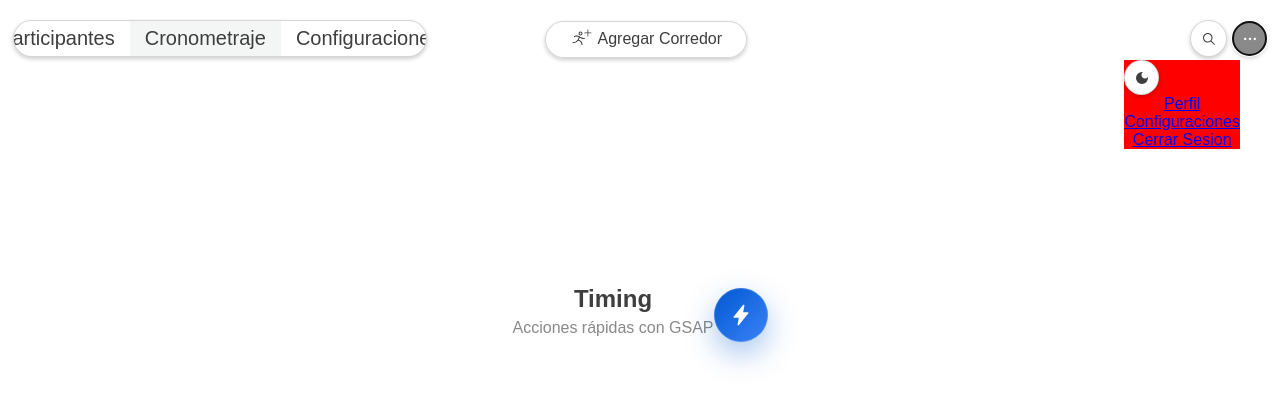
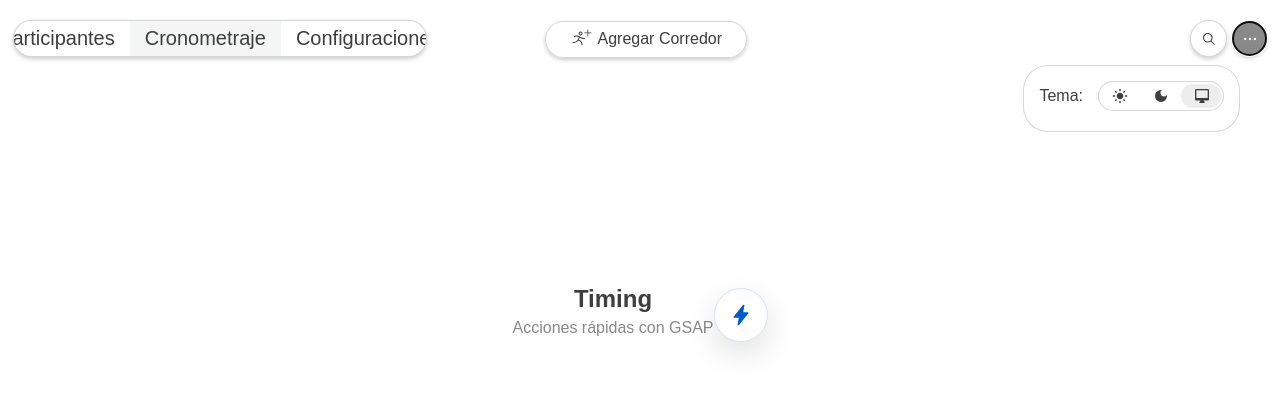
Before and after one commit to VexedElm035/gestion-folios, a React (Vite) app: page /timing in a window 1280 px wide. Both pictures are taken after a click on the button 1249 px from the left and 38 px from the top of the page. Shown: the top 404 px of the page. Built offline with nearby package versions, Linux system fonts and the light colour scheme.

Commit message:
Options menu improvement

```diff
--- a/index.html
+++ b/index.html
@@ -7,9 +7,10 @@
     <title>carrera</title>
     <script>
       (function() {
-        const theme = localStorage.getItem('theme') ||
-          (window.matchMedia('(prefers-color-scheme: dark)').matches ? 'dark' : 'light');
-        document.documentElement.classList.add(theme);
+        const saved = localStorage.getItem('theme');
+        const system = window.matchMedia('(prefers-color-scheme: dark)').matches ? 'dark' : 'light';
+        const effective = saved === 'dark' || saved === 'light' ? saved : system;
+        document.documentElement.classList.add(effective);
       })();
     </script>
   </head>
--- /dev/null
+++ b/src/components/navbar/elements/TableOptions.tsx
@@ -0,0 +1,70 @@
+import { useState } from 'react'
+import { IoIosArrowRoundDown } from "react-icons/io";
+import { IoIosArrowRoundUp } from "react-icons/io";
+import { IoLogoBuffer } from "react-icons/io";
+import { IoIosSettings } from "react-icons/io";
+import './tableoptions.css'
+
+const TableOptions = () => {
+    const [openSubmenu, setOpenSubmenu] = useState<null | 'group' | 'sort' | 'view'>(null);
+
+  return (
+    <div className='options-menu-view'>
+              <div
+                className={`options-menu-item ${openSubmenu === 'group' ? 'is-open' : ''}`}
+                onMouseEnter={() => setOpenSubmenu('group')}
+                onMouseLeave={() => setOpenSubmenu(null)}
+                onClick={() => setOpenSubmenu(openSubmenu === 'group' ? null : 'group')}
+              >
+                <div className='options-menu-element'>
+                  <IoLogoBuffer />
+                  <p>Agrupar por</p>
+                </div>
+                <div className='options-submenu'>
+                  <div className='options-submenu-item'>elemento1</div>
+                  <div className='options-submenu-item'>elemento2</div>
+                  <div className='options-submenu-item'>elemento3</div>
+                </div>
+              </div>
+
+              <div
+                className={`options-menu-item ${openSubmenu === 'sort' ? 'is-open' : ''}`}
+                onMouseEnter={() => setOpenSubmenu('sort')}
+                onMouseLeave={() => setOpenSubmenu(null)}
+                onClick={() => setOpenSubmenu(openSubmenu === 'sort' ? null : 'sort')}
+              >
+                <div className='options-menu-element'>
+                  <div className='sort-icons'>
+                    <IoIosArrowRoundUp className='sort-icons-icon-up'/>
+                    <IoIosArrowRoundDown className='sort-icons-icon-down'/>
+                  </div>
+                  <p>Ordenar por</p>
+                </div>
+                <div className='options-submenu'>
+                  <div className='options-submenu-item'>elemento1</div>
+                  <div className='options-submenu-item'>elemento2</div>
+                  <div className='options-submenu-item'>elemento3</div>
+                </div>
+              </div>
+
+              <div
+                className={`options-menu-item ${openSubmenu === 'view' ? 'is-open' : ''}`}
+                onMouseEnter={() => setOpenSubmenu('view')}
+                onMouseLeave={() => setOpenSubmenu(null)}
+                onClick={() => setOpenSubmenu(openSubmenu === 'view' ? null : 'view')}
+              >
+                <div className='options-menu-element'>
+                  <IoIosSettings />
+                  <p>Ver</p>
+                </div>
+                <div className='options-submenu'>
+                  <div className='options-submenu-item'>elemento1</div>
+                  <div className='options-submenu-item'>elemento2</div>
+                  <div className='options-submenu-item'>elemento3</div>
+                </div>
+              </div>
+            </div>
+  )
+}
+
+export default TableOptions
--- /dev/null
+++ b/src/components/navbar/elements/ThemeSwitch.tsx
@@ -0,0 +1,36 @@
+import { MdDarkMode, MdLightMode } from 'react-icons/md';
+import { useTheme } from '../../../context/ThemeContext';
+import { IoMdDesktop } from "react-icons/io";
+import './themeswitch.css';
+
+const ThemeSwitch = () => {
+    const { theme, setTheme } = useTheme();
+  return (
+    <div className='theme-switch' data-value={theme} role='group' aria-label='Tema'>
+      <span className='theme-switch-indicator' aria-hidden='true' />
+        <button
+          type='button'
+          className={`theme-switch-option ${theme === 'light' ? 'is-active' : ''}`}
+          onClick={() => setTheme('light')}
+        >
+          < MdLightMode />
+        </button>
+        <button
+          type='button'
+          className={`theme-switch-option ${theme === 'dark' ? 'is-active' : ''}`}
+          onClick={() => setTheme('dark')}
+        >
+          <MdDarkMode />
+        </button>
+        <button
+          type='button'
+          className={`theme-switch-option ${theme === 'system' ? 'is-active' : ''}`}
+          onClick={() => setTheme('system')}
+        >
+          <IoMdDesktop />
+        </button>
+    </div>
+  )
+}
+
+export default ThemeSwitch
--- /dev/null
+++ b/src/components/navbar/elements/themeswitch.css
@@ -0,0 +1,52 @@
+.theme-switch{
+    position: relative;
+    display: grid;
+    grid-template-columns: repeat(3, 1fr);
+    align-items: center;
+    gap: 2px;
+    padding: 2px;
+    border-radius: 999px;
+    border: 1px solid rgba(var(--secondary-text-color-rgb), 0.35);
+    background-color: rgba(var(--background-color-rgb), 0.65);
+    -webkit-backdrop-filter: blur(12px) saturate(180%);
+    backdrop-filter: blur(12px) saturate(180%);
+    height: calc(var(--regular-text) + 4px);
+    width: calc((var(--regular-text) + 100px));
+}
+
+.theme-switch-indicator{
+    position: absolute;
+    top: 2px;
+    bottom: 2px;
+    left: 2px;
+    width: calc((100% - 4px) / 3);
+    border-radius: 999px;
+    background-color: rgba(var(--secondary-text-color-rgb), 0.15);
+    transition: transform 180ms ease;
+}
+
+.theme-switch[data-value="light"] .theme-switch-indicator{ transform: translateX(0%); }
+.theme-switch[data-value="dark"] .theme-switch-indicator{ transform: translateX(100%); }
+.theme-switch[data-value="system"] .theme-switch-indicator{ transform: translateX(200%); }
+
+.theme-switch-option{
+    position: relative;
+    z-index: 1;
+    border: none;
+    background: transparent;
+    color: var(--regular-text-color);
+    font-family: var(--font-family);
+    font-size: var(--caption-text);
+    padding: 4px 8px;
+    border-radius: 999px;
+    cursor: pointer;
+    white-space: nowrap;
+}
+
+.theme-switch-option:focus{
+    outline: none;
+}
+
+.theme-switch-option.is-active{
+    color: var(--regular-text-color);
+}
--- a/src/components/options/Options.tsx
+++ b/src/components/options/Options.tsx
@@ -1,9 +1,10 @@
 import { useState, useRef, useEffect } from 'react';
 import gsap from 'gsap';
 import { useGSAP } from '@gsap/react';
-import { MdDarkMode, MdLightMode } from 'react-icons/md';
-import { useTheme } from '../../context/ThemeContext';
+import { useLocation } from 'react-router-dom'
 import { IoIosMore } from "react-icons/io";
+import ThemeSwitch from '../navbar/elements/ThemeSwitch';
+import TableOptions from '../navbar/elements/TableOptions';
 import './options.css';
 
 gsap.registerPlugin(useGSAP);
@@ -20,6 +21,7 @@ const readStoredExpanded = (): boolean => {
 };
 
 const Options = () => {
+  const location = useLocation();
   const optionsMenuRef = useRef<HTMLDivElement>(null);
   const buttonRef = useRef<HTMLButtonElement>(null);
 
@@ -43,12 +45,72 @@ const Options = () => {
       gsap.set(button, { backgroundColor: 'var(--secondary-text-color)', color: 'var(--primary-color)' });
     }
     else {
-      gsap.set(optionsMenu, { display: 'none', opacity: 0 });
+      gsap.set(optionsMenu, {
+        display: 'none',
+        autoAlpha: 0,
+        scale: 0.55,
+        x: -10,
+        y: -8,
+        rotate: -7,
+        skewX: 10,
+        transformOrigin: 'top right'
+      });
       gsap.set(button, { backgroundColor: 'var(--primary-color)', color: 'var(--regular-text-color)' });
     }
   }, [isExpanded]);
 
   const isAnimating = useRef(false);
+
+  const openMenu = () => {
+    const optionsMenu = optionsMenuRef.current;
+    const button = buttonRef.current;
+    if (!optionsMenu || !button) return;
+
+    isAnimating.current = true;
+
+    const tl = gsap.timeline({
+      onComplete: () => {
+        isAnimating.current = false;
+        setIsExpanded(true);
+      }
+    });
+
+    tl.to(button, { backgroundColor: 'var(--secondary-text-color)', color: 'var(--primary-color)', duration: 0.3 });
+    tl.set(optionsMenu, { display: 'flex' }, 0);
+    tl.to(
+      optionsMenu,
+      {
+        autoAlpha: 1,
+        scale: 1,
+        x: 0,
+        y: 0,
+        rotate: 0,
+        skewX: 0,
+        duration: 0.2,
+        ease: 'power3.out',
+      },
+      '-=0.2'
+    );
+  };
+
+  const closeMenu = () => {
+    const optionsMenu = optionsMenuRef.current;
+    const button = buttonRef.current;
+    if (!optionsMenu || !button) return;
+
+    isAnimating.current = true;
+
+    const tl = gsap.timeline({
+      onComplete: () => {
+        isAnimating.current = false;
+        setIsExpanded(false);
+      }
+    });
+
+    tl.to(optionsMenu, { autoAlpha: 0, duration: 0.1, ease: 'power2.out' });
+    tl.set(optionsMenu, { display: 'none' });
+    tl.to(button, { backgroundColor: 'var(--primary-color)', color: 'var(--regular-text-color)', duration: 0.3 }, '-=0.2');
+  };
 
   const handleToggle = () => {
     if (isAnimating.current) return;
@@ -57,44 +119,41 @@ const Options = () => {
     const button = buttonRef.current;
     if (!optionsMenu || !button) return;
 
-    isAnimating.current = true;
-
-    if (!isExpanded) {
-      const tl = gsap.timeline({
-        onComplete: () => {
-          isAnimating.current = false;
-          setIsExpanded(true);
-        }
-      });
-
-      tl.to(button, { backgroundColor: 'var(--secondary-text-color)', color: 'var(--primary-color)', duration: 0.3 });
-      tl.to(optionsMenu, { display: 'flex', opacity: 1, duration: 0.3 }, '-=0.2');
-    } else {
-      const tl = gsap.timeline({
-        onComplete: () => {
-          isAnimating.current = false;
-          setIsExpanded(false);
-        }
-      });
-
-      tl.to(optionsMenu, { opacity: 0, duration: 0.3 });
-      tl.set(optionsMenu, { display: 'none' });
-      tl.to(button, { backgroundColor: 'var(--primary-color)', color: 'var(--regular-text-color)', duration: 0.3 }, '-=0.2');
-    }
+    if (!isExpanded) openMenu();
+    else closeMenu();
   };
 
-  const { theme, setTheme } = useTheme();
+  useEffect(() => {
+    if (!isExpanded) return;
+
+    const onPointerDown = (e: PointerEvent) => {
+      if (!isExpanded || isAnimating.current) return;
+      const target = e.target as Node | null;
+      if (!target) return;
+
+      const menuEl = optionsMenuRef.current;
+      const buttonEl = buttonRef.current;
+      if (menuEl?.contains(target) || buttonEl?.contains(target)) return;
+
+      closeMenu();
+    };
+
+    window.addEventListener('pointerdown', onPointerDown);
+    return () => window.removeEventListener('pointerdown', onPointerDown);
+  }, [isExpanded]);
+
+
   return (
     <div>
       <button ref={buttonRef} onClick={handleToggle} className='navbar-button'><IoIosMore /></button>
 
           <div ref={optionsMenuRef} className='options-menu'>
-            <button className='navbar-button' onClick={() => setTheme(theme === 'dark' ? 'light' : 'dark')}>
-              {theme === 'light' ? <MdDarkMode /> : <MdLightMode />}
-            </button>
-            <a href='#'>Perfil</a>
-            <a href='#'>Configuraciones</a>
-            <a href='#'>Cerrar Sesion</a>
+            <div className='options-menu-theme'>
+              <p>Tema:</p>
+              <ThemeSwitch />
+            </div>
+
+            {location.pathname === '/' && <TableOptions />}
           </div>
 
     </div>
--- a/src/components/options/options.css
+++ b/src/components/options/options.css
@@ -1,9 +1,23 @@
 .options-menu{
-    background-color: red;
+    /* background-color: red; */
     display: flex;
     flex-direction: column;
     position: absolute;
     right: 40px;
-    top: 60px;
+    top: 65px;
     font-size: var(--caption-text);
+    transform-origin: top right;
+    padding: 5px 15px 10px 15px;
+    border-radius: 25px;
+    border: 1px solid rgba(var(--secondary-text-color-rgb), 0.35);
+    background-color: rgba(var(--background-color-rgb), 0.98);
 }
+
+.options-menu-theme{
+    display: flex;
+    flex-direction: row;
+    align-items: center;
+    justify-content: start;
+    margin-bottom: 0px;
+    gap: 15px;
+}
--- a/src/context/ThemeContext.tsx
+++ b/src/context/ThemeContext.tsx
@@ -1,29 +1,45 @@
 import React, { createContext, useContext, useState, useEffect, ReactNode } from 'react';
 
 interface ThemeContextType {
-  theme: 'light' | 'dark';
-  setTheme: (theme: 'light' | 'dark') => void;
+  theme: 'light' | 'dark' | 'system';
+  setTheme: (theme: 'light' | 'dark' | 'system') => void;
 }
 
 const ThemeContext = createContext<ThemeContextType | undefined>(undefined);
 
 export const ThemeProvider: React.FC<{ children: ReactNode }> = ({ children }) => {
-  const [theme, setTheme] = useState<'light' | 'dark'>(() => {
-    // Leer del DOM que ya tiene la clase aplicada por el script
-    return document.documentElement.classList.contains('dark') ? 'dark' : 'light';
+  const [theme, setTheme] = useState<'light' | 'dark' | 'system'>(() => {
+    const saved = localStorage.getItem('theme');
+    if (saved === 'light' || saved === 'dark' || saved === 'system') return saved;
+    return 'system';
   });
+
+  const getSystemTheme = () =>
+    window.matchMedia('(prefers-color-scheme: dark)').matches ? 'dark' : 'light';
 
   useEffect(() => {
     const root = document.documentElement;
 
-    // Remover ambas clases
-    root.classList.remove('light', 'dark');
+    const applyEffectiveTheme = () => {
+      const effectiveTheme = theme === 'system' ? getSystemTheme() : theme;
+      root.classList.remove('light', 'dark');
+      root.classList.add(effectiveTheme);
+    };
 
-    // Agregar la clase actual
-    root.classList.add(theme);
+    applyEffectiveTheme();
 
-    // Guardar en localStorage
-    localStorage.setItem('theme', theme);
+    try {
+      localStorage.setItem('theme', theme);
+    } catch {
+      // ignore
+    }
+
+    if (theme !== 'system') return;
+
+    const media = window.matchMedia('(prefers-color-scheme: dark)');
+    const onChange = () => applyEffectiveTheme();
+    media.addEventListener('change', onChange);
+    return () => media.removeEventListener('change', onChange);
   }, [theme]);
 
   return (
--- a/src/views/timing/Timing.tsx
+++ b/src/views/timing/Timing.tsx
@@ -10,7 +10,6 @@ gsap.registerPlugin(useGSAP);
 const Timing = () => {
   const scopeRef = useRef<HTMLDivElement>(null);
   const buttonRef = useRef<HTMLButtonElement>(null);
-  const iconRef = useRef<HTMLSpanElement>(null);
   const menuRef = useRef<HTMLDivElement>(null);
   const itemsWrapRef = useRef<HTMLDivElement>(null);
 
@@ -29,12 +28,10 @@ const Timing = () => {
 
   useGSAP(
     () => {
+      const button = buttonRef.current;
       const menu = menuRef.current;
-      const icon = iconRef.current;
       const itemsWrap = itemsWrapRef.current;
-      if (!menu || !icon || !itemsWrap) return;
-
-      const items = Array.from(itemsWrap.querySelectorAll('[data-timing-menu-item]'));
+      if (!button || !menu || !itemsWrap) return;
 
       gsap.set(menu, {
         autoAlpha: 0,
@@ -46,11 +43,24 @@ const Timing = () => {
         transformOrigin: 'top right',
         display: 'none',
       });
-      gsap.set(items, { autoAlpha: 0, x: -10, y: -8, rotate: 10 });
-      gsap.set(icon, { rotate: 0, transformOrigin: '50% 50%' });
+
+      gsap.set(button, {
+        backgroundColor: '#ffffff',
+        color: '#0158d1',
+      });
 
       const tl = gsap.timeline({ paused: true });
       tl.set(menu, { display: 'block' }, 0)
+        .to(
+          button,
+          {
+            backgroundColor: '#0158d1',
+            color: '#ffffff',
+            duration: 0.35,
+            ease: 'power2.out',
+          },
+          0
+        )
         .to(
           menu,
           {
@@ -64,28 +74,6 @@ const Timing = () => {
             ease: 'power3.out',
           },
           0
-        )
-        .to(
-          icon,
-          {
-            rotate: 135,
-            duration: 0.3,
-            ease: 'power2.out',
-          },
-          0
-        )
-        .to(
-          items,
-          {
-            autoAlpha: 1,
-            x: 0,
-            y: 0,
-            rotate: 0,
-            duration: 0.28,
-            ease: 'power3.out',
-            stagger: 0.06,
-          },
-          0.12
         );
 
       tl.eventCallback('onComplete', () => {
@@ -96,7 +84,6 @@ const Timing = () => {
         isAnimatingRef.current = false;
         setIsOpen(false);
         gsap.set(menu, { display: 'none' });
-        gsap.set(items, { autoAlpha: 0, x: -10, y: -8, rotate: 10 });
       });
 
       menuTlRef.current = tl;
@@ -160,7 +147,7 @@ const Timing = () => {
           aria-controls="timing-action-menu"
           onClick={handleToggle}
         >
-          <span ref={iconRef} className="timing-fab__icon" aria-hidden>
+          <span className="timing-fab__icon" aria-hidden>
             {isOpen ? <IoClose size={22} /> : <IoFlash size={22} />}
           </span>
           <span className="timing-fab__sr">Abrir acciones</span>
--- a/src/views/timing/timing.css
+++ b/src/views/timing/timing.css
@@ -39,18 +39,18 @@
 	cursor: pointer;
 	display: grid;
 	place-items: center;
-	background: linear-gradient(135deg, #0158d1, #3b82f6);
-	color: #fff;
+	background: #ffffff;
+	color: #0158d1;
 	box-shadow:
-		0 12px 30px rgba(1, 88, 209, 0.35),
-		0 0 0 1px rgba(255, 255, 255, 0.14) inset;
+		0 12px 30px rgba(0, 0, 0, 0.12),
+		0 0 0 1px rgba(1, 88, 209, 0.16) inset;
 	-webkit-tap-highlight-color: transparent;
 }
 
 .timing-fab__button:hover {
 	box-shadow:
-		0 14px 36px rgba(1, 88, 209, 0.42),
-		0 0 0 1px rgba(255, 255, 255, 0.18) inset;
+		0 14px 36px rgba(0, 0, 0, 0.16),
+		0 0 0 1px rgba(255, 255, 255, 0.16) inset;
 }
 
 .timing-fab__button:active {
```
Also changed, not shown: src/components/navbar/elements/tableoptions.css (added, +56 -0 lines).
